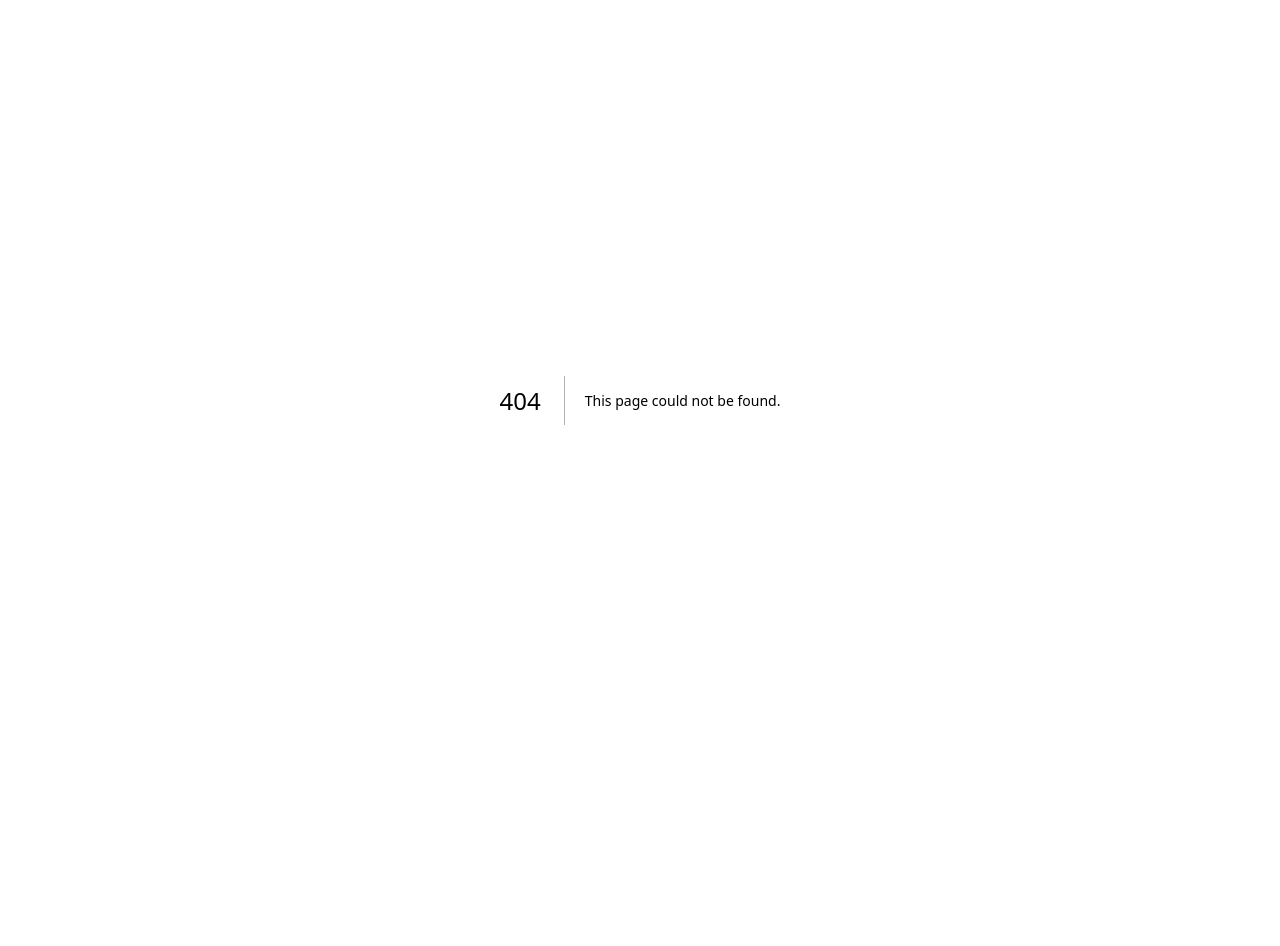
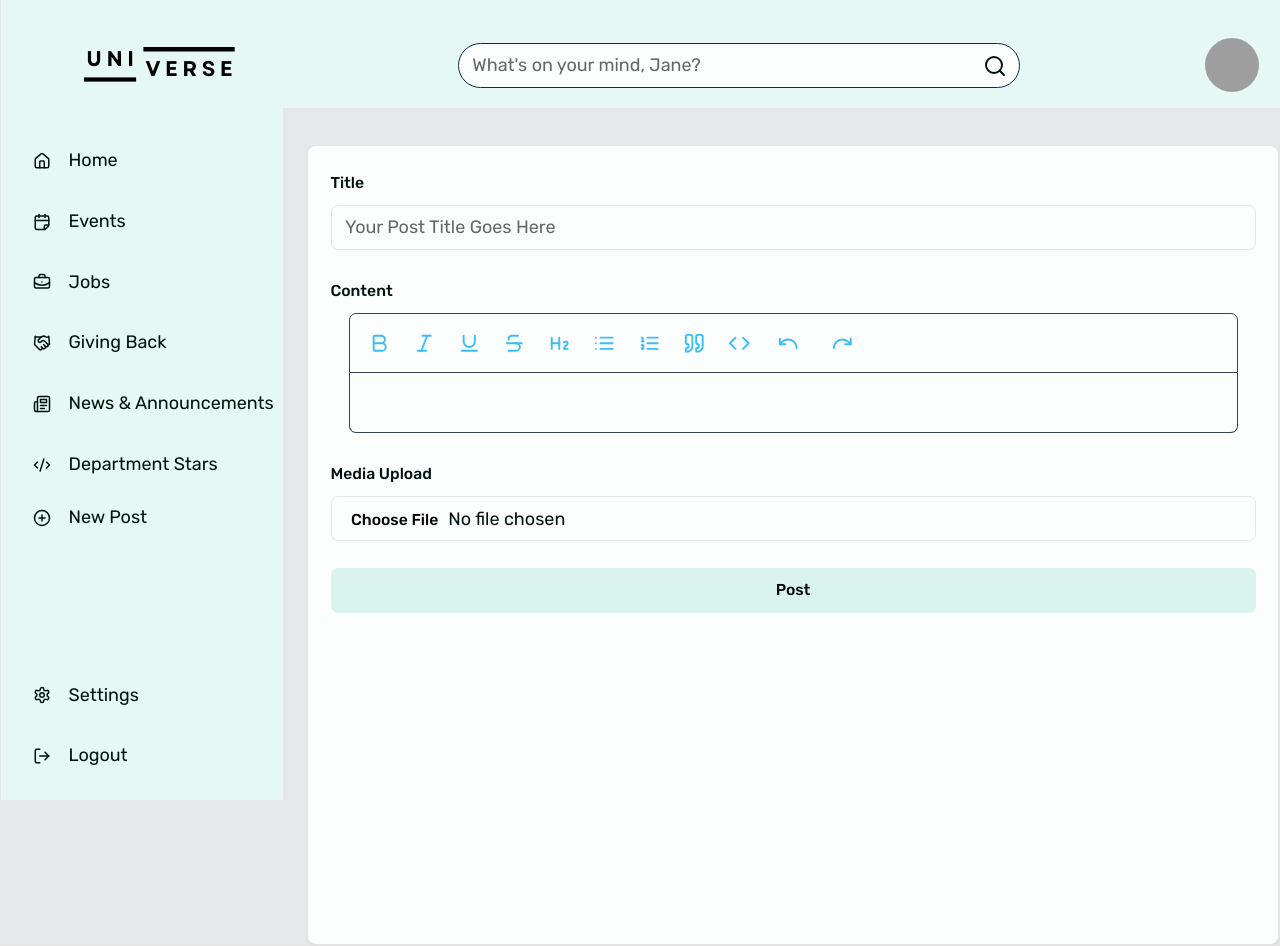
Before and after one commit to ngure1/UniVerse_frontend, a Next.js app: page /new-post in a window 1280 px wide. Before the commit this address had no page. Before the commit the page ends 800 px from the top, so only its background shows below. Built offline with nearby package versions, Linux system fonts and the light colour scheme; grey boxes are pictures that could not be loaded.

Commit message:
feat :sparkles: add new post page component with post form

```diff
--- /dev/null
+++ b/src/app/(core)/new-post/page.jsx
@@ -0,0 +1,13 @@
+import React from "react";
+import PostForm from "@/components/forms/postForm";
+import { Card } from "@/components/ui/shadcnComponents/card";
+
+const page = () => {
+	return (
+		<Card className="min-h-screen p-5">
+			<PostForm />
+		</Card>
+	);
+};
+
+export default page;
```
